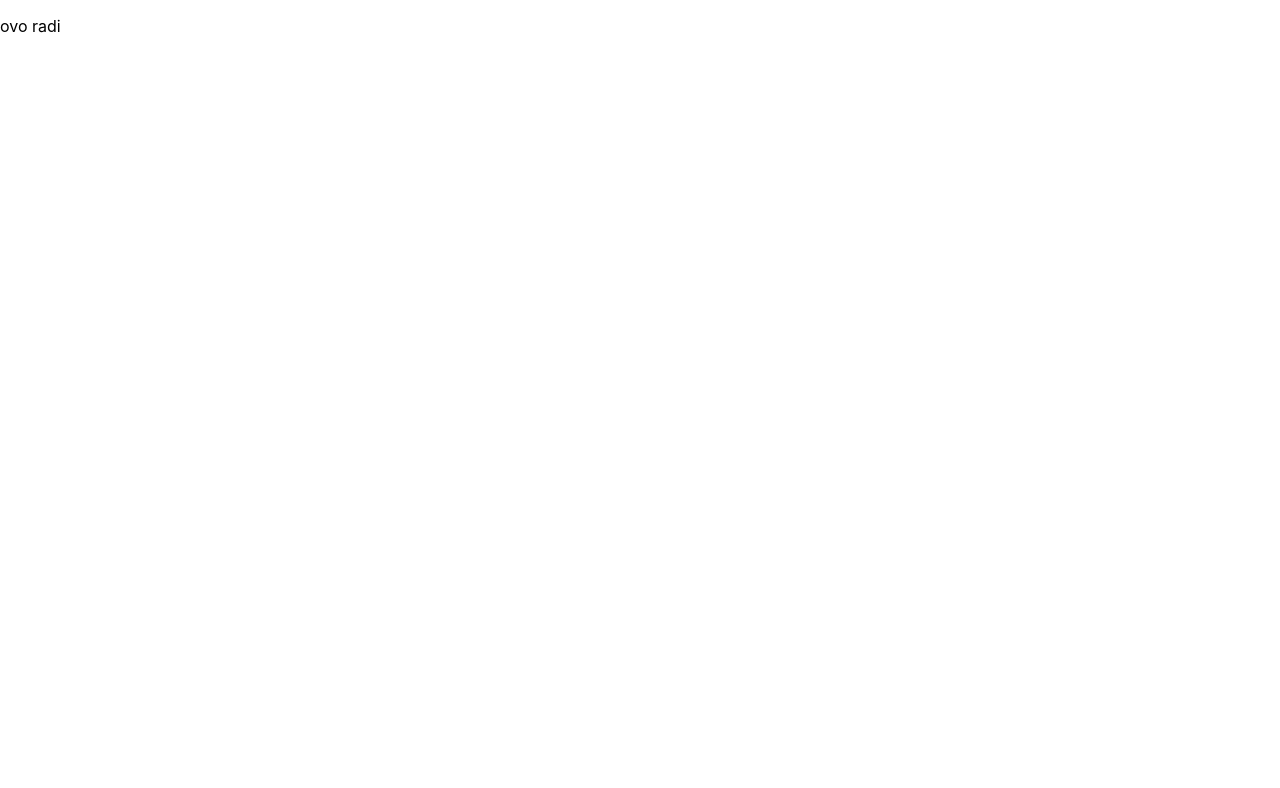
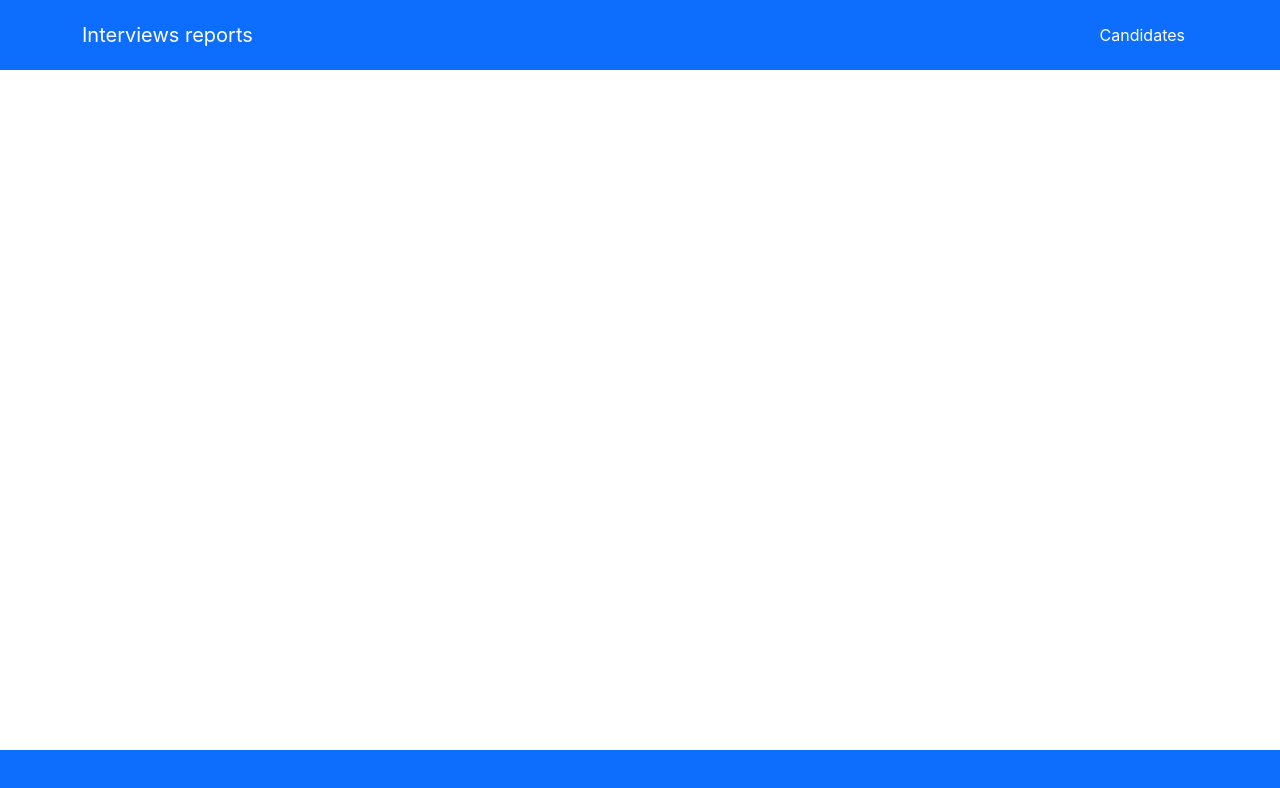
Before and after one commit to AnetaMilosevic/interview-reports, a React (Create React App) app: page / in a window 1280 px wide. Shown: the top 788 px of the page. Built offline with nearby package versions, Linux system fonts and the light colour scheme.

Commit message:
header and footer

```diff
--- a/package.json
+++ b/package.json
@@ -6,7 +6,9 @@
     "@testing-library/jest-dom": "^5.16.5",
     "@testing-library/react": "^13.4.0",
     "@testing-library/user-event": "^13.5.0",
+    "bootstrap": "^5.2.3",
     "react": "^18.2.0",
+    "react-bootstrap": "^2.7.2",
     "react-dom": "^18.2.0",
     "react-scripts": "5.0.1",
     "web-vitals": "^2.1.4"
--- a/public/index.html
+++ b/public/index.html
@@ -3,6 +3,12 @@
   <head>
     <meta charset="utf-8" />
     <link rel="icon" href="%PUBLIC_URL%/favicon.ico" />
+    <link
+  rel="stylesheet"
+  href="https://cdn.jsdelivr.net/npm/bootstrap@5.2.3/dist/css/bootstrap.min.css"
+  integrity="sha384-rbsA2VBKQhggwzxH7pPCaAqO46MgnOM80zW1RWuH61DGLwZJEdK2Kadq2F9CUG65"
+  crossorigin="anonymous"
+/>
     <meta name="viewport" content="width=device-width, initial-scale=1" />
     <meta name="theme-color" content="#000000" />
     <meta
--- /dev/null
+++ b/src/components/footer.js
@@ -0,0 +1,11 @@
+import Navbar from 'react-bootstrap/Navbar';
+
+function Footer() {
+  return (
+    <Navbar bg="primary" variant="dark"  style={{position:'absolute',bottom:"0px",left:"0px",width:"100%", height:"50px"}}  >
+
+    </Navbar>
+  );
+}
+
+export default Footer;
--- /dev/null
+++ b/src/components/header.js
@@ -0,0 +1,21 @@
+import { Button } from 'react-bootstrap';
+import Container from 'react-bootstrap/Container';
+import Navbar from 'react-bootstrap/Navbar';
+
+function Header() {
+  return (
+    <Navbar bg="primary" variant="dark">
+      <Container>
+        <Navbar.Brand href="#home">Interviews reports</Navbar.Brand>
+        <Navbar.Toggle />
+        <Navbar.Collapse className="justify-content-end">
+          <Navbar.Text>
+            <Button > Candidates</Button>
+          </Navbar.Text>
+        </Navbar.Collapse>
+      </Container>
+    </Navbar>
+  );
+}
+
+export default Header;
--- a/src/pages/candidates/index.js
+++ b/src/pages/candidates/index.js
@@ -1,3 +1,11 @@
+import Footer from '../../components/footer';
+import Header from '../../components/header';
+
+
 export const Candidates = () => {
-    return <p>ovo radi</p>;
+    return (
+    <div>
+        <Header/>
+        <Footer/>
+    </div>)
 }
```
Also changed, not shown: 1 other file (tests, documents, lock files or other folders).
